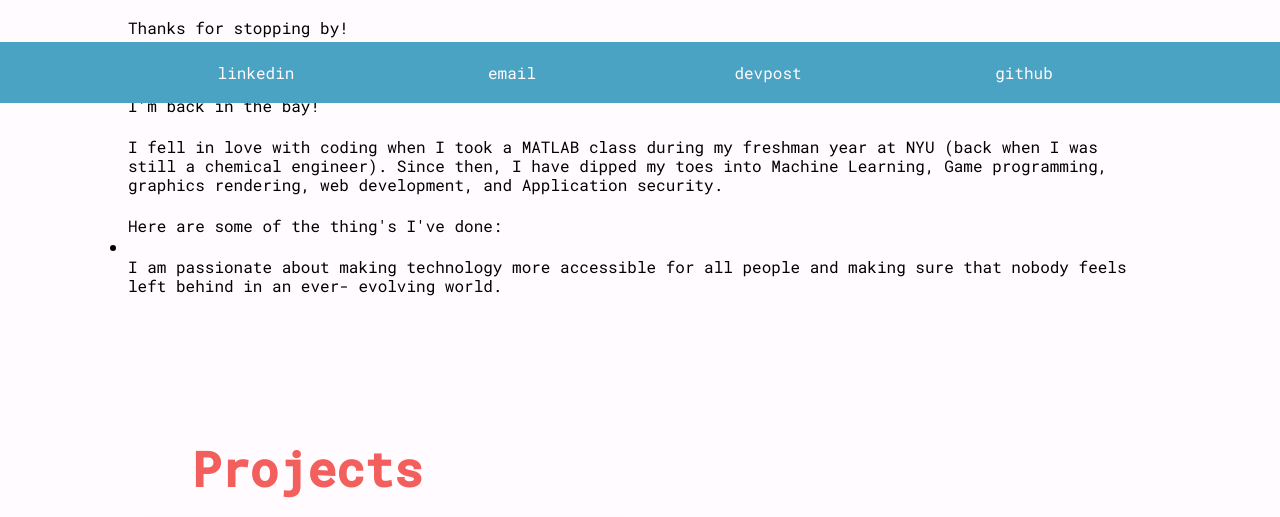
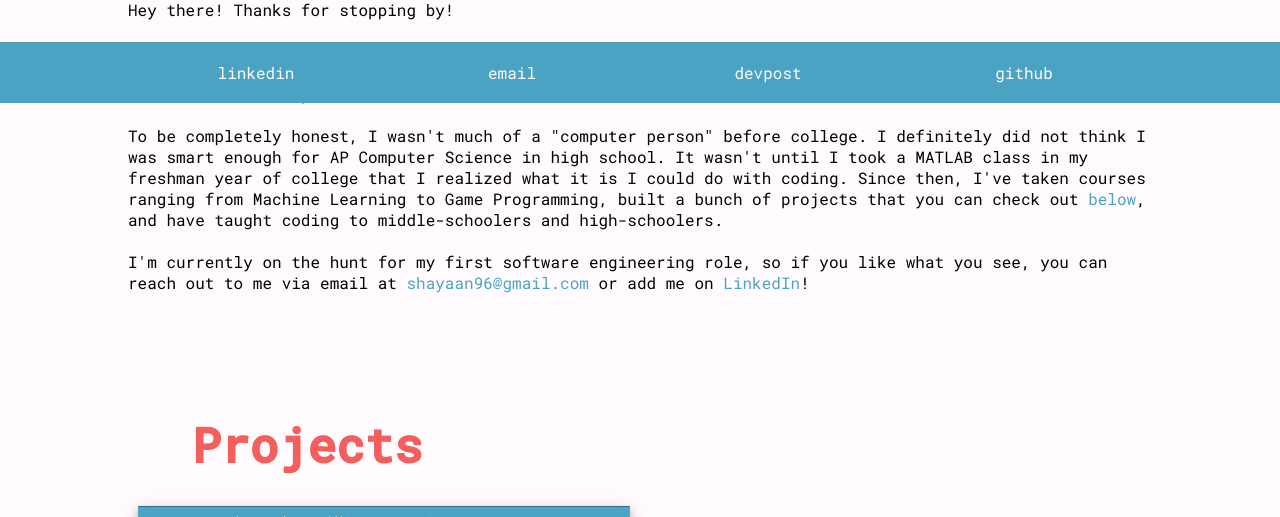
Before and after one commit to shayaansaiyed/shayaansaiyed.github.io, a website: page index.html in a window 1280 px wide. Shown: the part 697-1214 px from the top of the page. Drawn offline with Linux system fonts and the light colour scheme.

Commit message:
update about me bio

```diff
--- a/index.html
+++ b/index.html
@@ -50,25 +50,19 @@
 <main class="about-me-section">
   <h2 class="section-title" id="about-me-section">About Me</h2>
   <section class="about-me-blurb">
-    <p>Hey there!</p><br>
-    <p>Thanks for stopping by!</p><br>
-    <p>My name is Shayaan. I was born in Pakistan 🇵🇰, moved to the
-      Bay Area 🌉 when I was 13, went to NY 🗽 to attend <em style="color: purple; font-style: normal">New York University</em>
-      and get my degree in Computer Science, took a detour
-      to LA ☀️ for work and now I’m back in the bay!</p><br>
-    <p>I fell in love with coding when I took a MATLAB class during my
-      freshman year at NYU (back when I was still a chemical engineer).
-      Since then, I have dipped my toes into Machine Learning, Game
-      programming, graphics rendering, web development, and Application
-      security.
-  </p><br>
-  Here are some of the thing's I've done:
-  <ul>
-    <li></li>
-  </ul>
-  <p>I am passionate about making technology more accessible for all
-      people and making sure that nobody feels left behind in an ever-
-      evolving world. </p><br>
+    <br>
+    Hey there! Thanks for stopping by! <br><br>
+    My name is Shayaan. I was born in Pakistan 🇵🇰, moved to the Bay Area
+    🌉 when I was 13, went to NY 🗽 to attend New York University and
+    got my degree in Computer Science, took a detour to LA ☀️ for work and now I’m back in the bay!<br><br>
+    To be completely honest, I wasn't much of a "computer person" before college. I definitely did
+    not think I was smart enough for AP Computer Science in high school. It wasn't until I took a MATLAB
+    class in my freshman year of college that I realized what it is I could do with coding. Since then,
+    I've taken courses ranging from Machine Learning to Game Programming, built a bunch of projects that
+    you can check out <a href="#project-section">below</a>, and have taught coding to middle-schoolers and high-schoolers.  <br><br>
+    I'm currently on the hunt for my first software engineering role, so if you like what you see, you
+    can reach out to me via email at <a href="mailto:shayaan96@gmail.com">shayaan96@gmail.com</a> or add me on
+    <a href="https://www.linkedin.com/in/shayaansaiyed/">LinkedIn</a>!<br>
 
   </section>
 </main>
```
